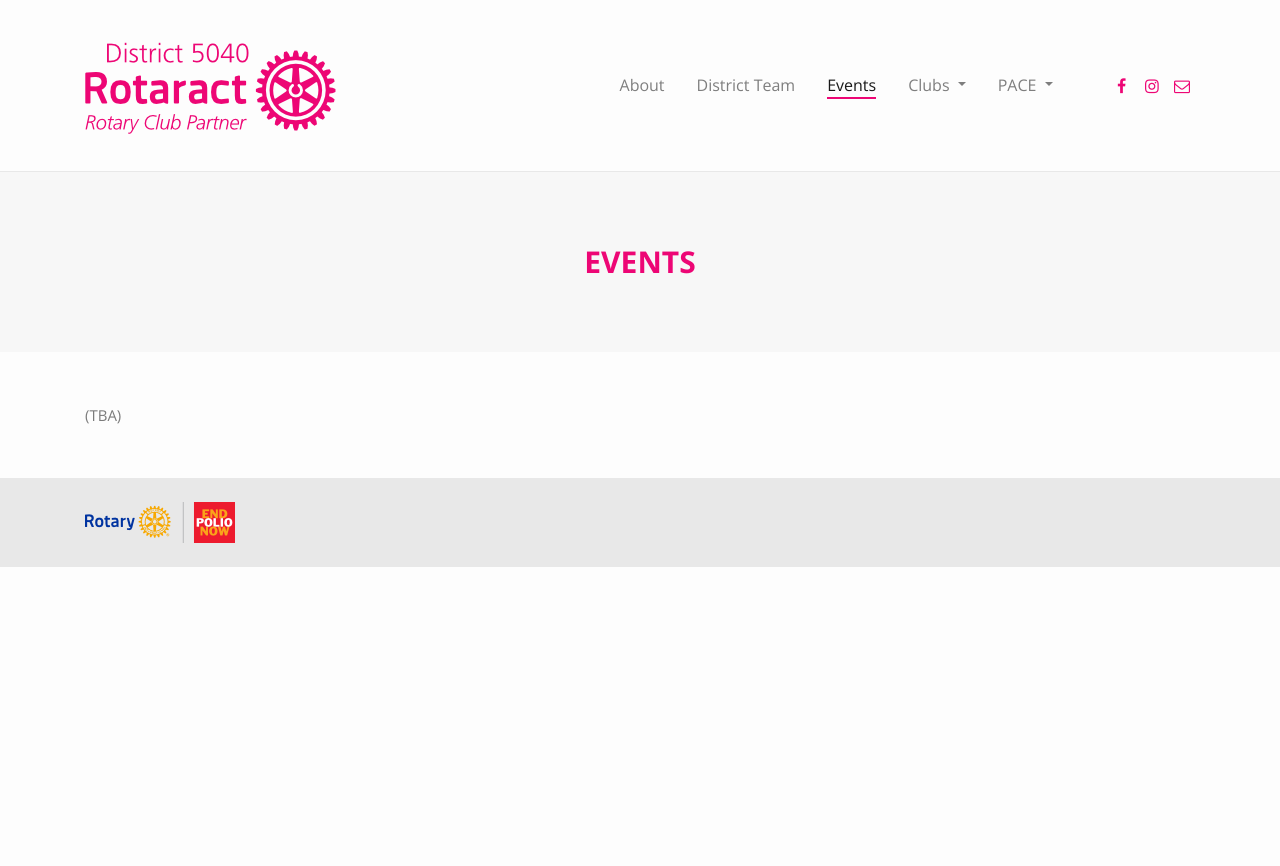
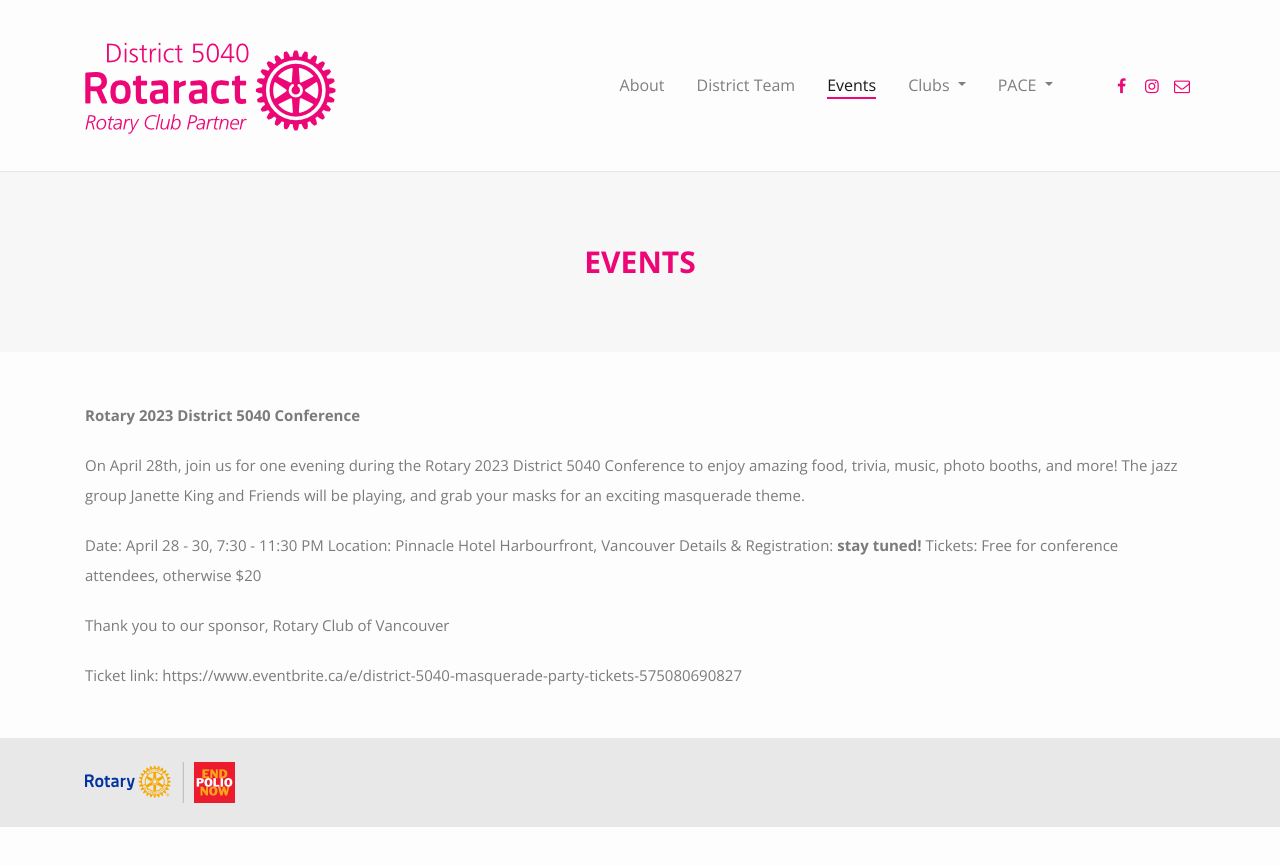
Before and after one commit to rotaract5040/rotaract5040.github.io, a Jekyll site: the page built from events.md, in a window 1280 px wide. Shown: the top 866 px of the page. Built offline with Jekyll 4.4.1, drawn with Linux system fonts in a browser that asks for light colours; nearby versions of some CDN libraries; Markdown is read by kramdown in place of the engine named in the settings.

Commit message:
Update events.md

```diff
--- a/events.md
+++ b/events.md
@@ -4,4 +4,16 @@
 permalink: /events/
 ---
 
-(TBA)
+**Rotary 2023 District 5040 Conference**
+
+On April 28th, join us for one evening during the Rotary 2023 District 5040 Conference to enjoy amazing food, trivia, music, photo booths, and more! The jazz group Janette King and Friends will be playing, and grab your masks for an exciting masquerade theme.
+
+Date: April 28 - 30, 7:30 - 11:30 PM
+Location: Pinnacle Hotel Harbourfront, Vancouver
+Details & Registration: **stay tuned!**
+Tickets: Free for conference attendees, otherwise $20
+
+Thank you to our sponsor, Rotary Club of Vancouver
+
+Ticket link:
+https://www.eventbrite.ca/e/district-5040-masquerade-party-tickets-575080690827
```
